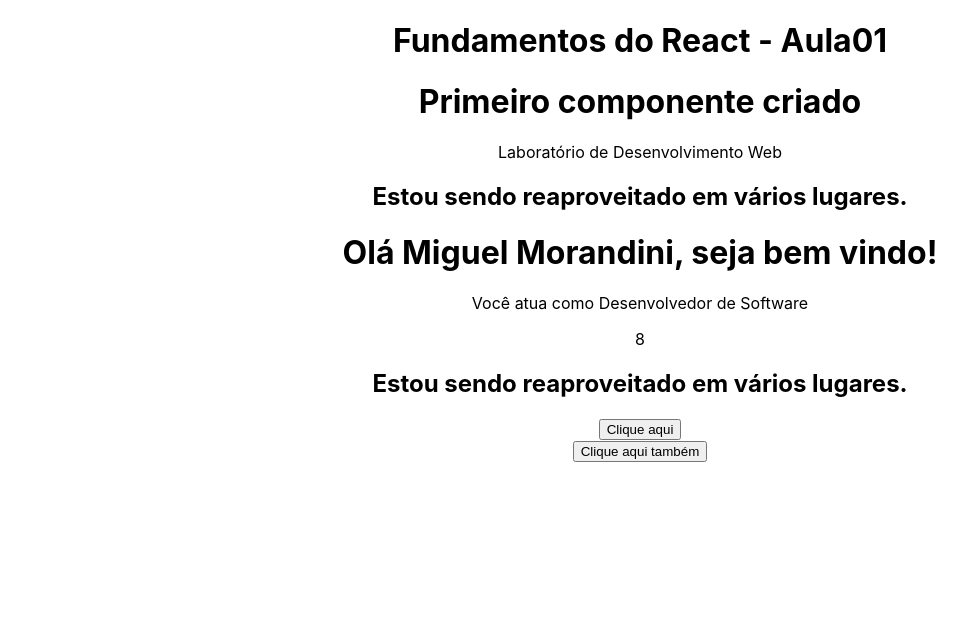
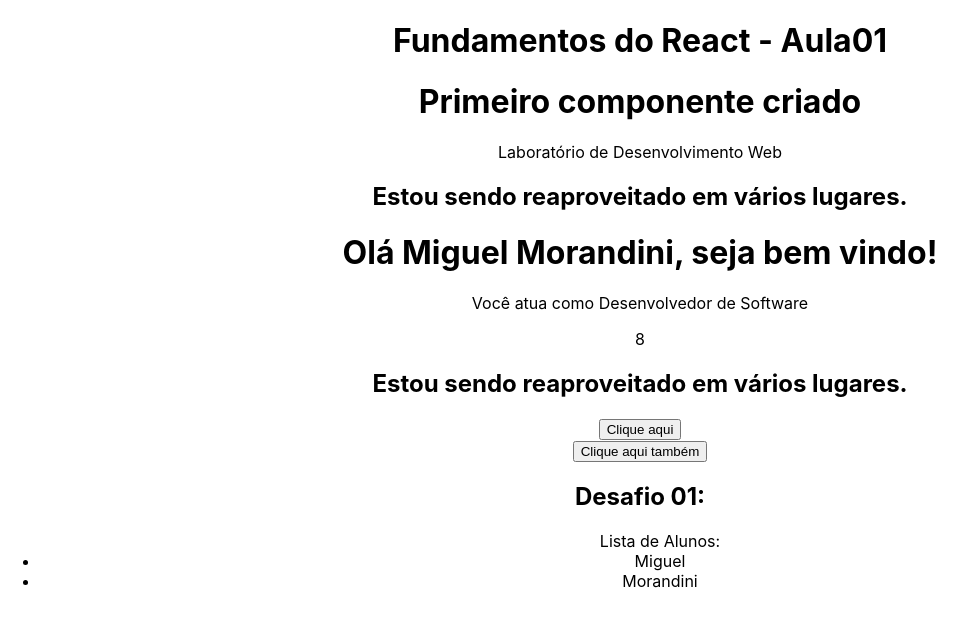
Before and after one commit to miguelmorandini/laboratorio-desenvolvimento-web, a React (Create React App) app: page / in a window 1280 px wide. Shown: the top 626 px of the page, without its empty margins (0-975 px from the left). Built offline with nearby package versions, Linux system fonts and the light colour scheme.

Commit message:
ldw-desafio01

```diff
--- a/src/App.js
+++ b/src/App.js
@@ -9,10 +9,18 @@
     <div className="App">
       <h1>Fundamentos do React - Aula01</h1>
 
-     <FirstComponent/>
-     <TemplateExpression/>
-     <MyComponent/>
-     <Event/>
+      <FirstComponent />
+      <TemplateExpression />
+      <MyComponent />
+      <Event />
+
+      <h2>Desafio 01:</h2>
+      <ul>
+        Lista de Alunos:
+        <li>Miguel</li>
+        <li>Morandini</li>
+      </ul>
+
     </div>
   );
 }
```
